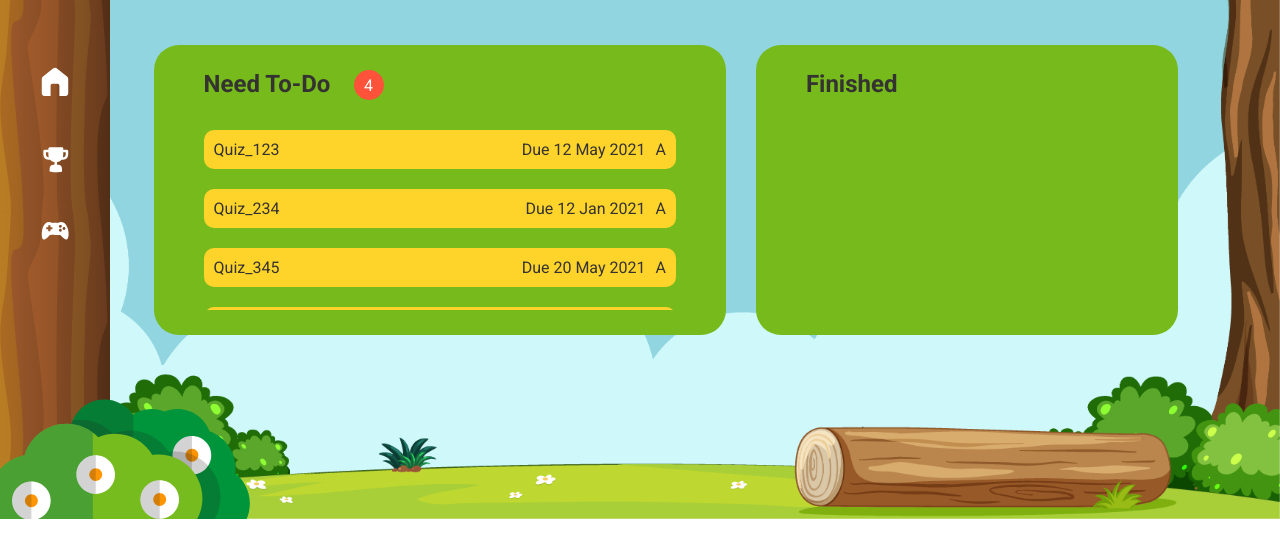
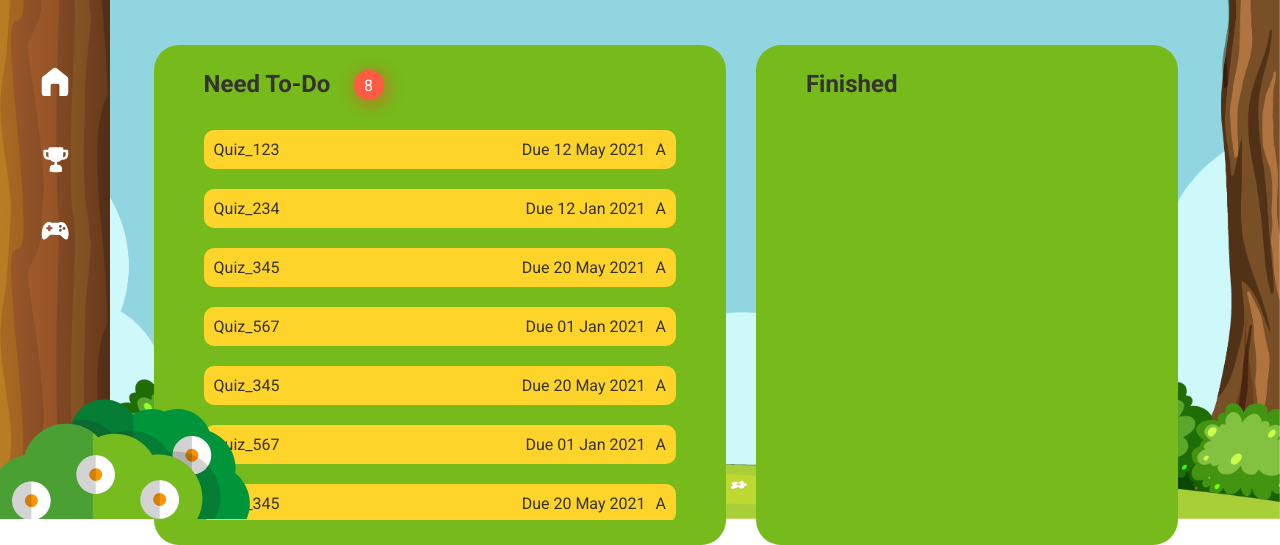
Before and after one commit to nhtoby311/code-to-give, a React (Create React App) app: page /games/list in a window 1280 px wide. Shown: the part 281-826 px from the top of the page. Before the commit the page ends 800 px from the top, so only its background shows below. Built offline with nearby package versions, Linux system fonts and the light colour scheme.

Commit message:
PicQuiz and List

```diff
--- a/public/mock_data/quiz_line.json
+++ b/public/mock_data/quiz_line.json
@@ -26,5 +26,33 @@
         "point":102,
         "attempt":1,
         "time":200
+    },
+    {
+        "quiz_name":"Quiz_345",
+        "date":"20 May 2021",
+        "point":10,
+        "attempt":2,
+        "time":40
+    },
+    {
+        "quiz_name":"Quiz_567",
+        "date":"01 Jan 2021",
+        "point":102,
+        "attempt":1,
+        "time":200
+    },
+    {
+        "quiz_name":"Quiz_345",
+        "date":"20 May 2021",
+        "point":10,
+        "attempt":2,
+        "time":40
+    },
+    {
+        "quiz_name":"Quiz_567",
+        "date":"01 Jan 2021",
+        "point":102,
+        "attempt":1,
+        "time":200
     }
 ]
--- a/src/components/Common/Block/BlockPopup/BlockPopup.jsx
+++ b/src/components/Common/Block/BlockPopup/BlockPopup.jsx
@@ -1,21 +1,34 @@
 import styled from 'styled-components'
 import QuizLine from '../../../Common/QuizLine/QuizLine'
 import Notification from '../../../Common/Notification/Notification'
+import { useState } from 'react'
 const QuizContainer = styled.div`
     width: 100%;
     gap: 35px;
     overflow-y: auto;
-    max-height: 200px;
+    max-height: 600px;
     position: relative;
 `
 
 export default function BlockPopup(props) {
+    const [currentWindow,setCurrentWindow] = useState(0)
+
+
+
     return (
         <>
-        <Notification pad='5px' top='25px' left='200px' content={props.data.length} />
+            <Notification pad='5px' top='25px' left='200px' content={props.data.length} />
             <QuizContainer>
                 {props.data && props.data.map((element, ind) => {
-                    return (<QuizLine key={ind} quiz_name={element.quiz_name} date={element.date} time={element.time} attempt={element.attempt} point={element.point}></QuizLine>)
+                    return (<QuizLine key={ind}
+                        quiz_name={element.quiz_name}
+                        date={element.date}
+                        time={element.time}
+                        attempt={element.attempt}
+                        point={element.point}
+                        cur={currentWindow}
+                        id = {ind}
+                        funcCur={()=>setCurrentWindow(ind)}></QuizLine>)
                 })}
             </QuizContainer>
         </>
--- a/src/components/Common/Notification/Notification.jsx
+++ b/src/components/Common/Notification/Notification.jsx
@@ -1,6 +1,7 @@
 import styled from "styled-components"
 const Noti = styled.div`
-    background: #FF523A;
+    background: #ff5a44;
+    box-shadow: 2px 3px 13px 5px rgba(246, 67, 43, 0.37);
     color: white;
     border-radius: 50%;
     display: flex;
--- a/src/components/Common/QuizLine/QuizLine.jsx
+++ b/src/components/Common/QuizLine/QuizLine.jsx
@@ -19,6 +19,8 @@ const DateAndArrow = styled.div`
     display: flex;
     gap:10px;
 `
+
+
 
 
 export default function QuizLine(props) {
@@ -43,11 +45,28 @@ export default function QuizLine(props) {
 
     }, [windowActive])
 
+
+    useEffect(()=>{                             //whenever props.cur is updated and diff than the number, will set the window the not right number and current to false
+        if(props.cur !== props.id)
+        {
+            setWindowActive(false)
+        }
+    },[props.cur])
+
     return (
         <>
-        <Window windowRef={windowRef} quiz_name={props.quiz_name} attempt={props.attempt} date = {props.date} time = {props.time} point = {props.point}>
-        </Window>
-        <Qline onClick = {()=>setWindowActive(!windowActive)}>
+        <Window windowRef={windowRef}
+        quiz_name={props.quiz_name}
+        attempt={props.attempt}
+        date = {props.date}
+        time = {props.time}
+        point = {props.point}
+        funcClose={()=>{setWindowActive(false)}}/>
+
+        <Qline onClick = {()=>{
+            props.funcCur()
+            setWindowActive(!windowActive)
+        }}>
             <p>{props.quiz_name}</p>
             <DateAndArrow>
                 <p>Due {props.date}</p>
--- a/src/components/List/List.jsx
+++ b/src/components/List/List.jsx
@@ -52,31 +52,6 @@ export const Window = styled.div`
     opacity: 0;
 `
 
-const TitleWindow = styled.div`
-    width: 100%;
-    display: flex;
-    justify-content: center;
-    gap: 25px;
-    align-items: center;
-    margin-bottom: 35px;
-    p{
-        font-size: 2.6rem;
-    }
-`
-const Grid = styled.div`
-    width: 100%;
-    display: grid;
-    grid-template-columns: 1fr 1fr;
-    grid-template-rows: 1fr 1fr;
-    grid-gap: 35px;
-    margin-bottom: 35px;
-    p{
-        &:nth-of-type(even)
-        {
-            text-align: end;
-        }
-    }
-`
 
 
 export default function List()
--- a/src/components/List/Window/Window.jsx
+++ b/src/components/List/Window/Window.jsx
@@ -45,12 +45,22 @@ const Grid = styled.div`
         }
     }
 `
+
+const Close = styled.h3`
+    font-size: 1.5rem;
+    position: absolute;
+    top: 35px;
+    right: 35px;
+    cursor: pointer;
+`
 export default function Window(props)
 {
     return(
 
         <WindowDiv className="window"  ref={props.windowRef}>
-
+            <Close onClick={props.funcClose}>
+                X
+            </Close>
             <TitleWindow>
                 <p>{props.quiz_name}</p>
             </TitleWindow>
--- a/src/components/PicQuizz/PicQuizz.jsx
+++ b/src/components/PicQuizz/PicQuizz.jsx
@@ -76,6 +76,7 @@ const LetterCont = styled.div`
     width: 100%;
     display: flex;
     flex-wrap: wrap;
+    justify-content: center;
     gap: 15px;
     margin: 55px 0;
     margin-top: 25px;
--- a/src/components/PicQuizz/SmallQuizz/SmallQuizz.jsx
+++ b/src/components/PicQuizz/SmallQuizz/SmallQuizz.jsx
@@ -73,8 +73,7 @@ export default function SmallQuizz(props) {
     }
 
     useEffect(()=>{
-        console.log(props.cur)
-        if(window === true && props.cur === props.number)
+        if(window === true)
         {
             gsap.to(windowRef.current,{
                 opacity: 1,
@@ -90,7 +89,15 @@ export default function SmallQuizz(props) {
                 pointerEvents:'none'
             })
         }
-    },[window,props.cur])
+    },[window])
+
+    useEffect(()=>{                             //whenever props.cur is updated and diff than the number, will set the window the not right number and current to false
+        if(props.cur !== props.number)
+        {
+            setWindow(false)
+        }
+    },[props.cur])
+
     //
     return (
         <>
@@ -105,7 +112,7 @@ export default function SmallQuizz(props) {
             </Window>
             <SmQuizz className={`${doneClass()}`} onClick={()=>{
                 props.funcCur()
-                setWindow(true)
+                setWindow(!window)
                 }}>
                 <div className="lable">
                     <p>
```
